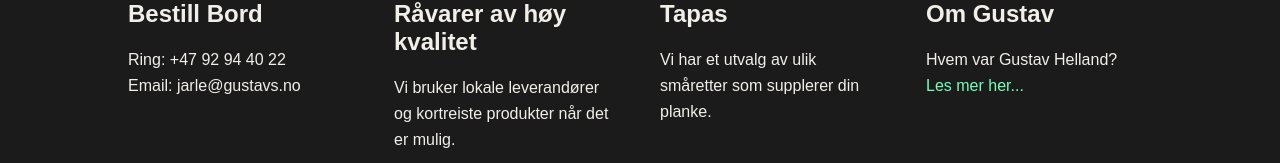
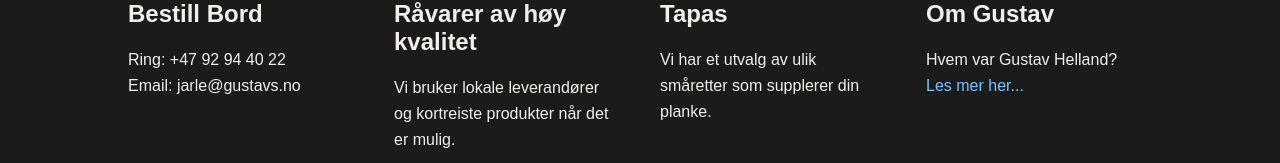
Before and after one commit to EliasOpstad/gustavs, a React (Create React App) app: page / in a window 1280 px wide. Shown: the part 1322-1485 px from the top of the page. Built offline with nearby package versions, Linux system fonts and the light colour scheme.

Commit message:
Changed color on les her mer...

```diff
--- a/src/CommonComponents/ImageRow.tsx
+++ b/src/CommonComponents/ImageRow.tsx
@@ -33,7 +33,7 @@
 
 const LinkText = styled.p`
   margin: 0;
-  color: #75ffb8;
+  color: #75c6ff;
   &:hover {
     cursor: pointer;
     color: #ff6ff8d2;
```
